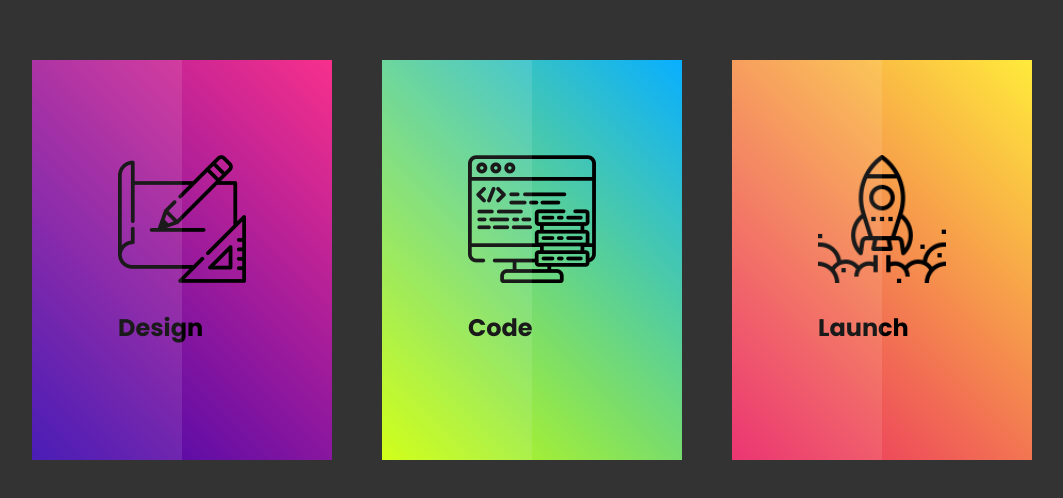
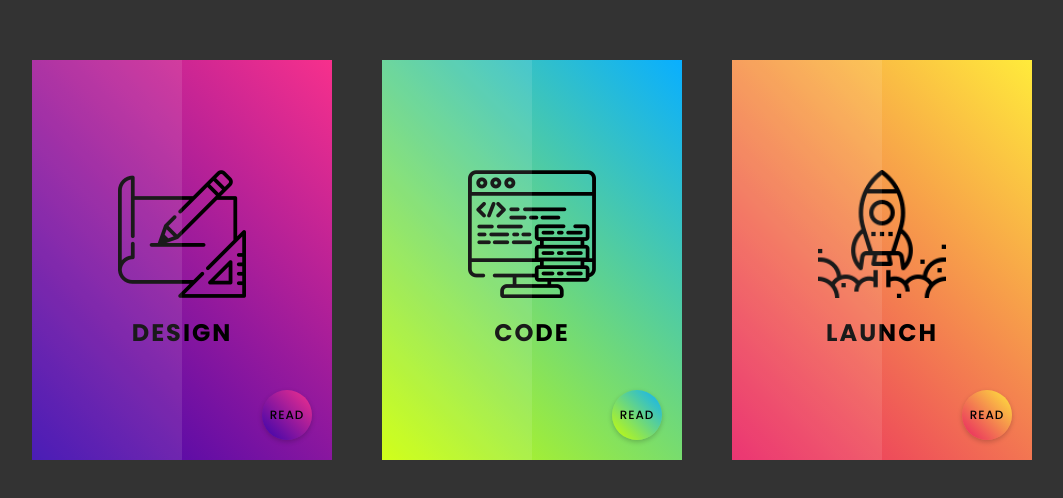
Before and after one commit to eduardo-g-lima-jr/Brincando, a plain HTML site: page Card Hover Effects/index.html in a window 1280 px wide. Shown: the part 140-638 px from the top of the page, without its empty margins (108-1171 px from the left). Drawn offline with Linux system fonts and the light colour scheme.

Commit message:
commit de modificações

```diff
--- a/Card Hover Effects/index.html
+++ b/Card Hover Effects/index.html
@@ -11,24 +11,51 @@
         <div class="container">
             <div class="cards">
                 <div class="imgBx">
+                    <div>
                         <img src="image/sketch.png" >
                         <h2>Design</h2>
                     </div>
+                </div>
                 <div class="overlay"></div>
+                <div class="content">
+                    <h2>Desing</h2>
+                    <p>Lorem Ipsum is simply dummy text of the printing and typesetting
+                    industry. Lorem Ipsum has been the industry's standard dummy text
+                    ever since the 1500s, when an unknown printer took a galley of
+                    type and scrambled it to make a type specimen book.</p>
+                </div>
             </div>
             <div class="cards">
                 <div class="imgBx">
+                    <div>
                         <img src="image/data.png">
                         <h2>Code</h2>
                     </div>
+                </div>
                 <div class="overlay"></div>
+                <div class="content">
+                    <h2>Code</h2>
+                    <p>Lorem Ipsum is simply dummy text of the printing and typesetting
+                    industry. Lorem Ipsum has been the industry's standard dummy text
+                    ever since the 1500s, when an unknown printer took a galley of
+                    type and scrambled it to make a type specimen book.</p>
+                </div>
             </div>
             <div class="cards">
                 <div class="imgBx">
+                    <div>
                         <img src="image/startup.png">
                         <h2>Launch</h2>
                     </div>
+                </div>
                 <div class="overlay"></div>
+                <div class="content">
+                    <h2>Launch</h2>
+                    <p>Lorem Ipsum is simply dummy text of the printing and typesetting
+                    industry. Lorem Ipsum has been the industry's standard dummy text
+                    ever since the 1500s, when an unknown printer took a galley of
+                    type and scrambled it to make a type specimen book.</p>
+                </div>
             </div>
         </div>
     </body>
--- a/Card Hover Effects/style.css
+++ b/Card Hover Effects/style.css
@@ -35,12 +35,95 @@ body{
     z-index: 20;
     pointer-events: none;
 }
-.container .cards:nth-child(1){
+.container .cards:nth-child(1),
+.container .cards:nth-child(1) .overlay{
     background: linear-gradient(45deg,#3503ad,#f7308c);
 }
-.container .cards:nth-child(2){
+.container .cards:nth-child(2),
+.container .cards:nth-child(2) .overlay{
     background: linear-gradient(45deg,#ccff00,#09afff);
 }
-.container .cards:nth-child(3){
+.container .cards:nth-child(3),
+.container .cards:nth-child(3) .overlay{
     background: linear-gradient(45deg,#e91e63,#ffeb3b);
 }
+.container .cards .imgBx{
+    position: absolute;
+    top: 0;
+    left: 0;
+    right: 0;
+    bottom: 0;
+    display: flex;
+    justify-content: center;
+    align-items: center;
+    text-align: center;
+}
+.container .cards .imgBx h2{
+    margin: 10px 0 0;
+    padding: 0;
+    color: #000;
+    font-weight: 700;
+    letter-spacing: 2px;
+    text-transform: uppercase;
+}
+.container .cards .overlay{
+    position: absolute;
+    bottom: 20px;
+    right: 20px;
+    width: 50px;
+    height: 50px;
+    box-shadow: 0 2px 5px rgba(0, 0, 0, .2);
+    cursor: pointer;
+    border-radius: 50%;
+    transition: 0.5s;
+}
+.container .cards .overlay:hover{
+    bottom: 0;
+    right: 0;
+    width: 100%;
+    height: 100%;
+    box-shadow: 0.9;
+    opacity: 0.9;
+    border-radius: 0;
+}
+.container .cards .overlay:before{
+    content: 'Read';
+    position: absolute;
+    bottom: 0;
+    right: 0;
+    left: 0;
+    top: 0;
+    color: #000;
+    font-size: 12px;
+    text-transform: uppercase;
+    font-weight: 500;
+    letter-spacing: 1px;
+    display: flex;
+    justify-content: center;
+    align-items: center;
+    transition-delay: 0.5s;
+}
+.container .cards .overlay:hover:before{
+    display: none;
+    transition-delay: 0s;
+}
+.container .cards .content{
+    padding: 20px;
+    box-sizing: border-box;
+    z-index: 1;
+    pointer-events: none;
+    opacity: 0;
+    visibility: hidden;
+    transition: 0s;
+    color: #fff;
+}
+.container .cards .overlay:hover ~ .content{
+    opacity: 1;
+    visibility: visible;
+    transition: 0.2s;
+    transition-delay: 0.5s;
+}
+.container .cards .content h2{
+    margin: 0;
+    padding: 0;
+}
```
Lines whose indentation alone changed are shown as unchanged.
